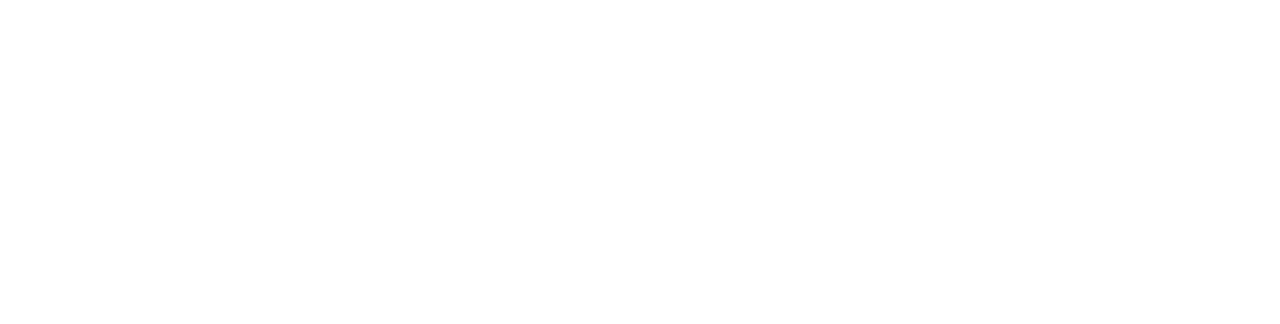
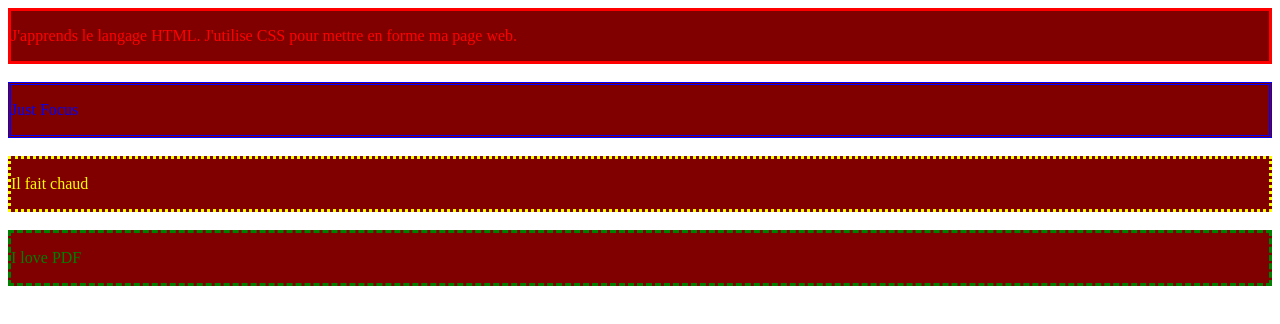
Before and after one commit to nouranmalidi/mapremierepageweb, a plain HTML site: page service.html in a window 1280 px wide. Drawn offline with Linux system fonts and the light colour scheme.

Commit message:
modification des fichiers service

```diff
--- a/service.css
+++ b/service.css
@@ -0,0 +1,23 @@
+/*div est un sélecteur color est la propriété et la valeur est red ; color:red se nomme une instruction*/
+/*La couleur du texte sera rouge et le la couleur d'arrière plan sera aquamarine*/
+div {
+    color: red;
+    background-color: maroon;
+    border: solid;
+}
+
+#divDouble {
+border: double;
+color: blue;
+}
+
+#divDotted {
+    border: dotted;
+    color: yellow;
+}
+
+#divDashed {
+    border: dashed;
+    color: green;
+}
+/*On voit les différents façon de faire des ombres sur css avec les différente valeurs*/
--- a/service.html
+++ b/service.html
@@ -4,6 +4,7 @@
         <head>
             <!--meta charset permet d'encoder correctement le site web-->
             <meta charset="utf-8">
+            <!--Je crée le titre de l'onglet de la page web avec la balise title-->
             <title> Service </title>
             <!--J'importe mon fichier css avec ce code l'attribut href est pour trouver le fichier et l'attribut rel pour relier html et css-->
             <link href="service.css" rel="stylesheet">
@@ -11,19 +12,33 @@
         </head>
 
         <body>
+            <!--La balise div permet de créer une section,division du code-->
+            <div>
+                <p>
+                    J'apprends le langage HTML.
+                    J'utilise CSS pour mettre en forme ma page web.
+                </p>
 
+            </div>
+            <br>
 
+            <div id="divDouble">
+                <p>
+                    Just Focus
+                </p>
+            </div>
+            <br>
 
+            <div id="divDotted">
+                <p>
+                    Il fait chaud
+                </p>
+            </div>
+            <br>
 
-
-
-
-
-
-
-
-
-
+            <div id="divDashed">
+                <p>I love PDF</p>
+            </div>
 
 
 
```
